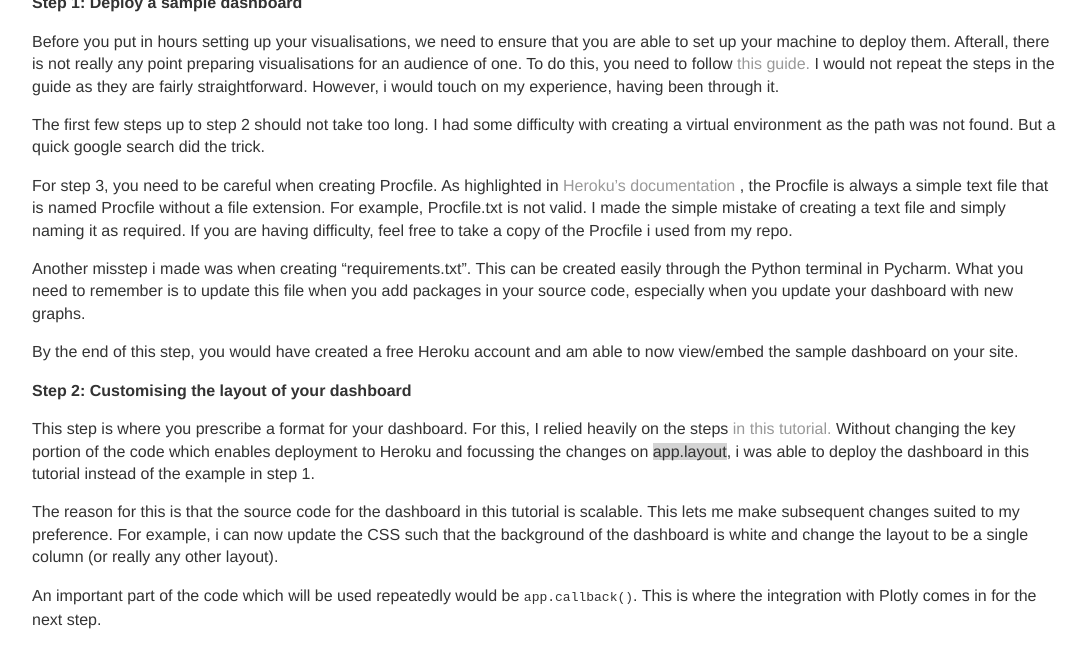
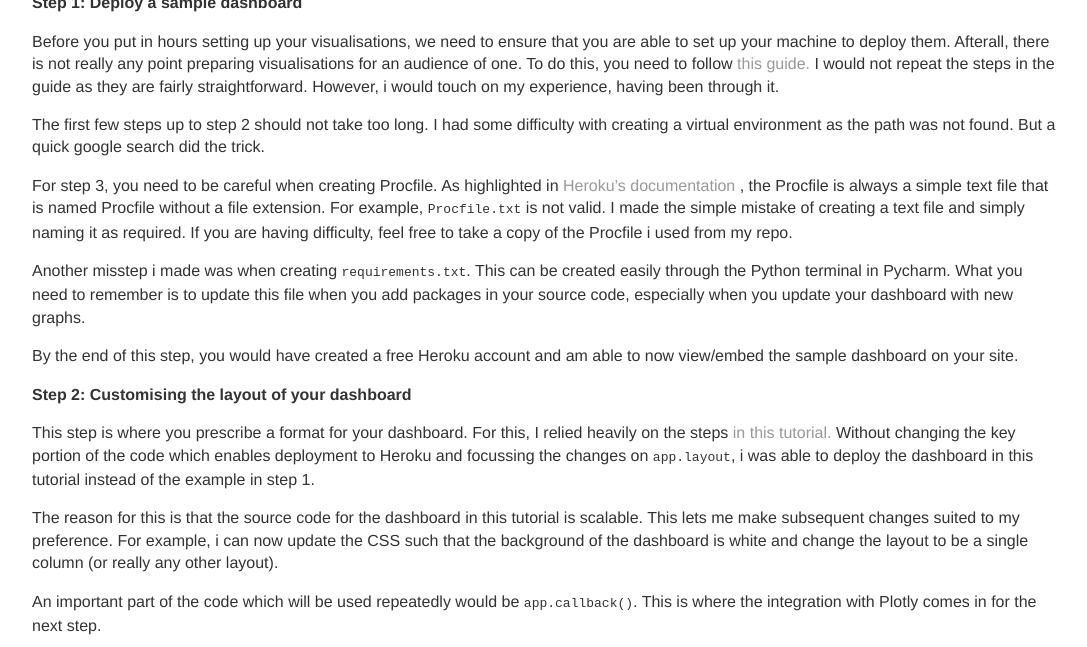
Before and after one commit to cchanzl/Lock-Screen, a Jekyll site: the page built from _posts/2020-06-19-Setting-up-Python-dashboard.md, in a window 1280 px wide and 1400 px high, scrolled down 478 px, cut to the strip 0-647 px from the top of the window. Shown: the whole strip, without its empty margins (96-1183 px from the left). Built offline with Jekyll 4.4.1, drawn with Linux system fonts in a browser that asks for light colours; some of the changed text lies outside the part shown.

Commit message:
Update 2020-06-19-Setting-up-Python-dashboard.md

```diff
--- a/_posts/2020-06-19-Setting-up-Python-dashboard.md
+++ b/_posts/2020-06-19-Setting-up-Python-dashboard.md
@@ -24,16 +24,16 @@
 
 The first few steps up to step 2 should not take too long. I had some difficulty with creating a virtual environment as the path was not found. But a quick google search did the trick.
 
-For step 3, you need to be careful when creating Procfile. As highlighted in <a href="https://devcenter.heroku.com/articles/procfile"> Heroku's documentation </a>, the Procfile is always a simple text file that is named Procfile without a file extension. For example, Procfile.txt is not valid. I made the simple mistake of creating a text file and simply naming it as required. If you are having difficulty, feel free to take a copy of the Procfile i used from my repo.
+For step 3, you need to be careful when creating Procfile. As highlighted in <a href="https://devcenter.heroku.com/articles/procfile"> Heroku's documentation </a>, the Procfile is always a simple text file that is named Procfile without a file extension. For example, `Procfile.txt` is not valid. I made the simple mistake of creating a text file and simply naming it as required. If you are having difficulty, feel free to take a copy of the Procfile i used from my repo.
 
-Another misstep i made was when creating "requirements.txt". This can be created easily through the Python terminal in Pycharm. What you need to remember is to update this file when you add packages in your source code, especially when you update your dashboard with new graphs.
+Another misstep i made was when creating `requirements.txt`. This can be created easily through the Python terminal in Pycharm. What you need to remember is to update this file when you add packages in your source code, especially when you update your dashboard with new graphs.
 
 By the end of this step, you would have created a free Heroku account and am able to now view/embed the sample dashboard on your site.
 
 <b> Step 2: Customising the layout of your dashboard </b>
 <br>
 
-This step is where you prescribe a format for your dashboard. For this, I relied heavily on the steps <a href="https://www.statworx.com/at/blog/how-to-build-a-dashboard-in-python-plotly-dash-step-by-step-tutorial/"> in this tutorial. </a> Without changing the key portion of the code which enables deployment to Heroku and focussing the changes on <span style="background-color: #D3D3D3">app.layout</span>, i was able to deploy the dashboard in this tutorial instead of the example in step 1.
+This step is where you prescribe a format for your dashboard. For this, I relied heavily on the steps <a href="https://www.statworx.com/at/blog/how-to-build-a-dashboard-in-python-plotly-dash-step-by-step-tutorial/"> in this tutorial. </a> Without changing the key portion of the code which enables deployment to Heroku and focussing the changes on `app.layout`, i was able to deploy the dashboard in this tutorial instead of the example in step 1.
 
 The reason for this is that the source code for the dashboard in this tutorial is scalable. This lets me make subsequent changes suited to my preference. For example, i can now update the CSS such that the background of the dashboard is white and change the layout to be a single column (or really any other layout).
 
@@ -44,7 +44,7 @@
 <b> Step 3: Adding visualisations </b>
 <br>
 
-Visualisations is first referenced in the app.layout as seen in the code below. The keyword here is "id=". This is how html recognises which visualisation to place at which location in the dashboard. The same id would then be reference in "app.callback()" later in the code. That is also where we will customise our visualisation, including its type and styling.
+Visualisations is first referenced in the app.layout as seen in the code below. The keyword here is "id=". This is how html recognises which visualisation to place at which location in the dashboard. The same id would then be reference in `app.callback()` later in the code. That is also where we will customise our visualisation, including its type and styling.
 
 Next, we can then create the visualisation. This is done in the code below. You would have the same block of code for every visualisation in the dashboard. Any graph in Plotly's library would work here and the syntax is the same so i would not elaborate further.
 
@@ -53,7 +53,7 @@
 <b> Step 4: Debugging </b>
 <br>
 
-During the course of setting up the dashboard, you can debug it by tpying python app.py in Pycharm Python console. This is assuming oyu named your Python file "app.py". This allows you to view the dashboard locally in your browser, without deploying to Heroku. I do this every so often so that i know which incremental change results in a bug.
+During the course of setting up the dashboard, you can debug it by tpying python app.py in Pycharm Python console. This is assuming oyu named your Python file `app.py`. This allows you to view the dashboard locally in your browser, without deploying to Heroku. I do this every so often so that i know which incremental change results in a bug.
 
 <b> Step 5: Pushing to Heroku </b>
 <br>
```
